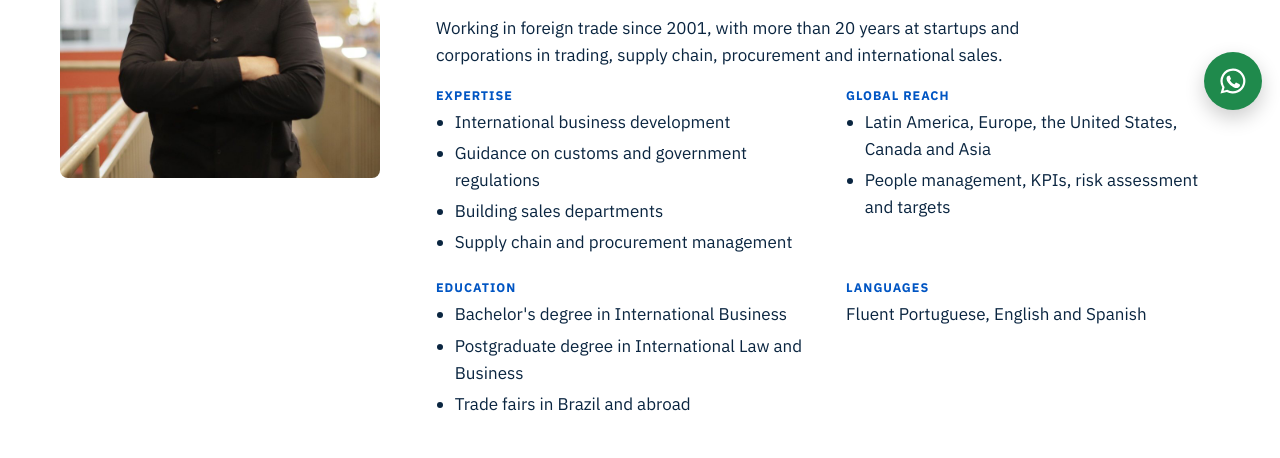
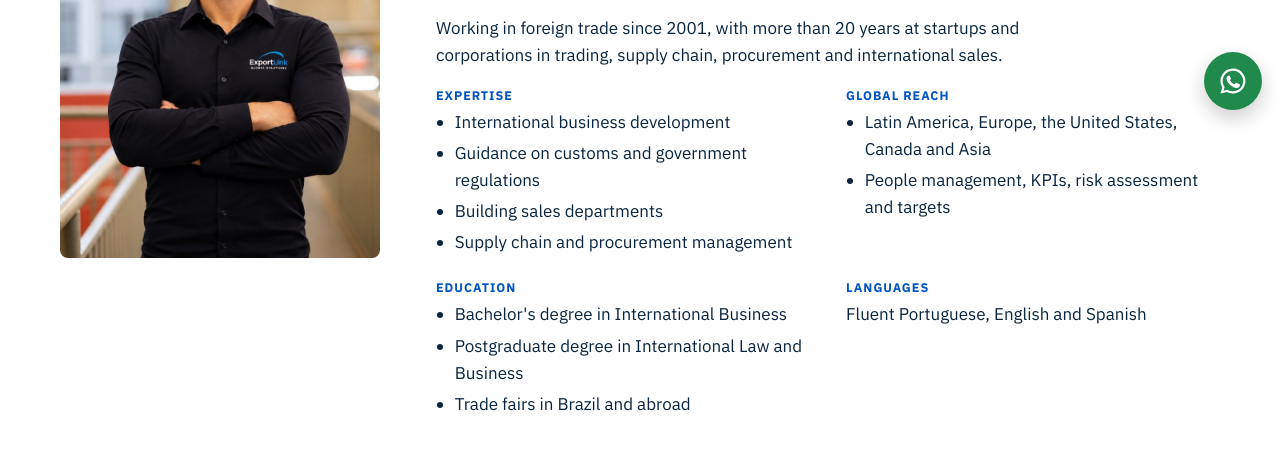
Before and after one commit to cassianopajewski77/exportlink-site, a plain HTML site: page site/en/sobre/index.html in a window 1280 px wide. Shown: the part 672-1130 px from the top of the page. Drawn offline with Linux system fonts and the light colour scheme.

Commit message:
Sobre nós: nova foto do Cassiano
Co-Authored-By: Claude Opus 5.5 <noreply@anthropic.com>
Claude-Session: https://claude.ai/code/session_01YbXCMYwTwwXNqqHHjZGFSx

```diff
--- a/site/css/style.css
+++ b/site/css/style.css
@@ -432,7 +432,7 @@ body::before {
 
 /* Sobre */
 .founder { display: grid; grid-template-columns: 320px minmax(0, 1fr); gap: clamp(28px, 5vw, 56px); align-items: start; }
-.founder img { border-radius: 8px; aspect-ratio: 1; object-fit: cover; width: 100%; max-width: 100%; }
+.founder img { border-radius: 8px; aspect-ratio: 4 / 5; object-fit: cover; width: 100%; max-width: 100%; }
 .founder__text { display: grid; gap: 18px; min-width: 0; }
 .founder__role { font-weight: 600; color: var(--muted); }
 .facts { display: grid; grid-template-columns: repeat(2, minmax(0, 1fr)); gap: 24px 36px; margin: 0; }
--- a/site/en/sobre/index.html
+++ b/site/en/sobre/index.html
@@ -101,7 +101,7 @@
 
   <section class="band" aria-labelledby="fund-title">
     <div class="wrap founder">
-      <img src="../../img/cassiano.jpg" alt="Cassiano Pajewski, founder of Export Link" width="800" height="800">
+      <img src="../../img/cassiano-exportlink.jpg" alt="Cassiano Pajewski, founder of Export Link" width="800" height="1000">
       <div class="founder__text">
         <p class="eyebrow">Founder</p>
         <h2 id="fund-title">Cassiano Pajewski</h2>
```
Also changed, not shown: site/es/sobre/index.html (+1 -1 lines), site/sobre/index.html (+1 -1 lines), site/img/cassiano-exportlink.jpg (added).
